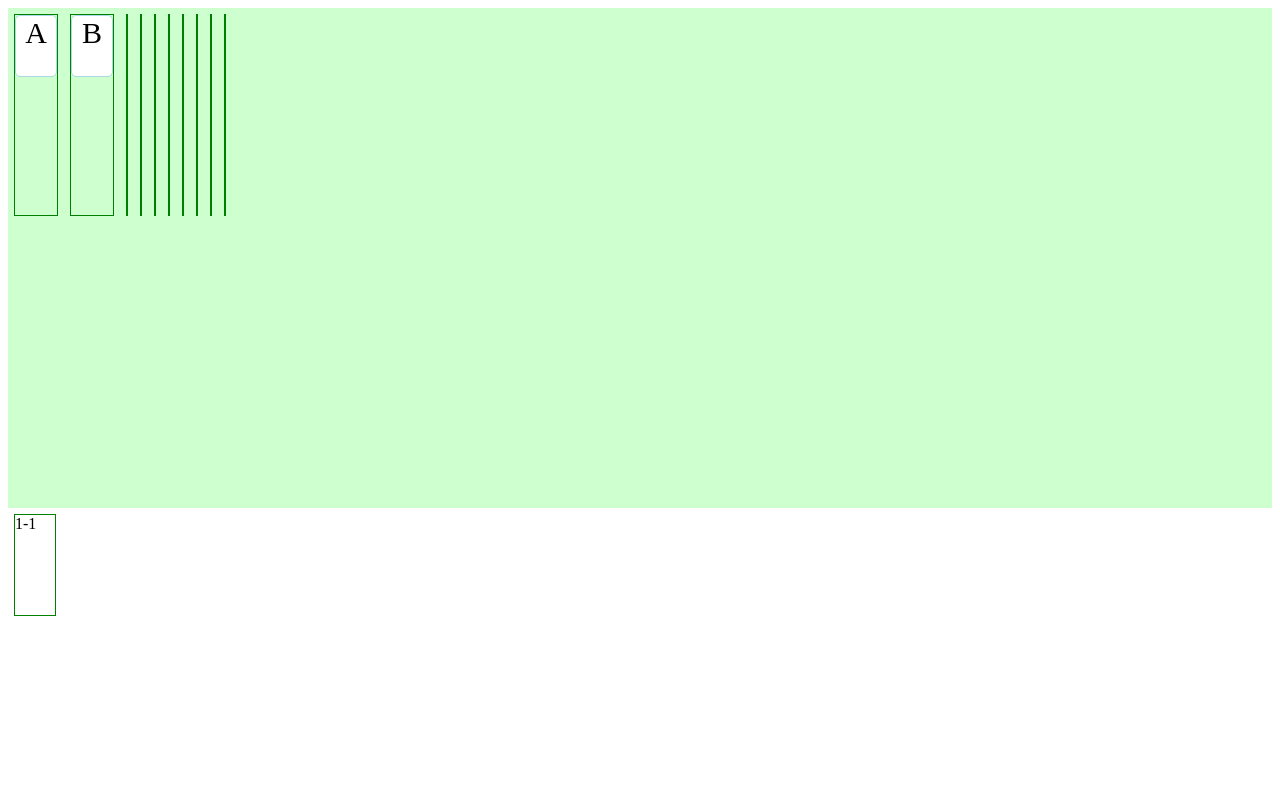
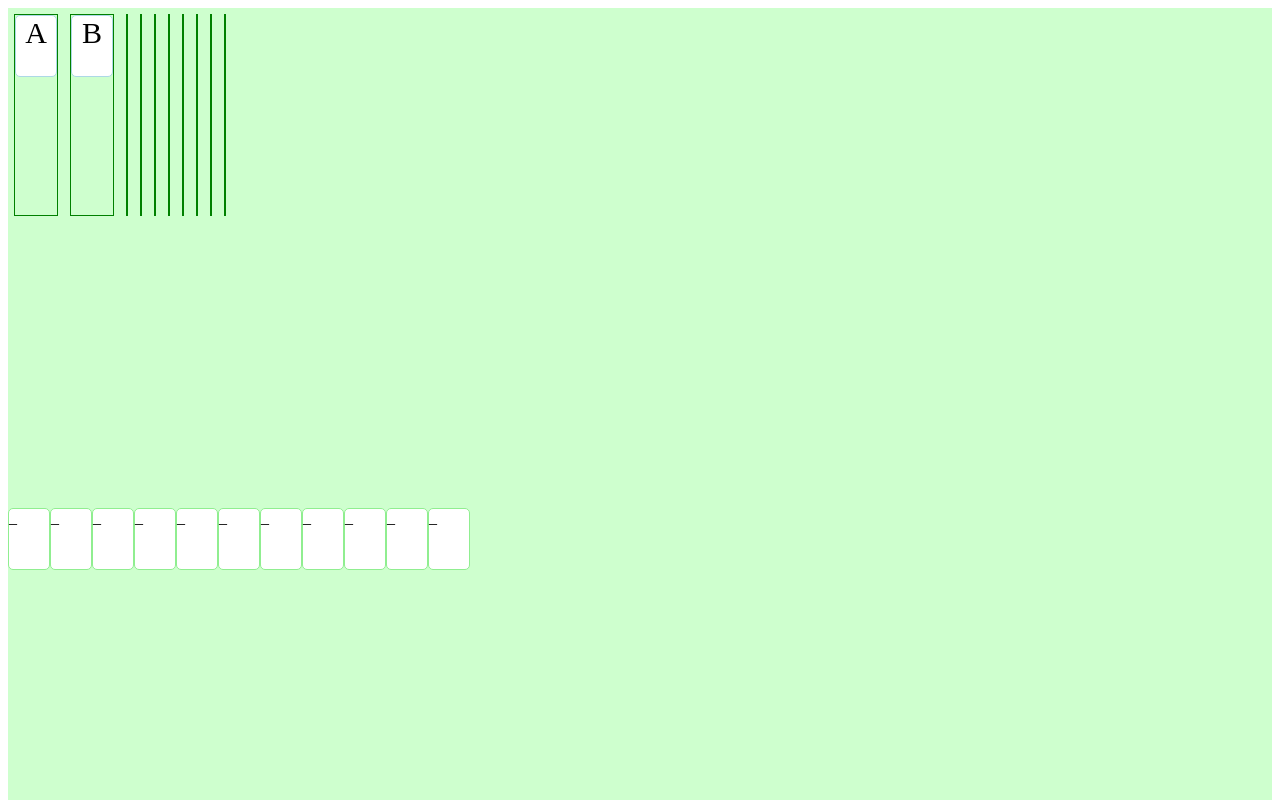
Before and after one commit to sergkab/web00, a plain HTML site: page spider/index.html in a window 1280 px wide. Shown: the top 800 px of the page. Drawn offline with Linux system fonts and the light colour scheme.

Commit message:
make 10 div in spider

```diff
--- a/spider/css/spider.css
+++ b/spider/css/spider.css
@@ -27,6 +27,15 @@
     color: black;
 }
 
+.karta{
+    border: 1px solid lightgreen;
+    border-radius: 5px;
+    background-color: white;
+    position: relative;
+    width: 40px;
+    height: 60px;
+}
+
 .podkid{
     position: absolute;
 
--- a/spider/index.html
+++ b/spider/index.html
@@ -5,7 +5,7 @@
     <meta name="viewport"
           content="width=device-width, user-scalable=no, initial-scale=1.0, maximum-scale=1.0, minimum-scale=1.0">
     <meta http-equiv="X-UA-Compatible" content="ie=edge">
-    <link rel="stylesheet" href="css/spider.css?1">
+    <link rel="stylesheet" href="css/spider.css?2">
     <title> spider </title>
 </head>
 
@@ -33,7 +33,21 @@
         </div>
     </div>
 
-    <div class = "pole2">
+    <div class = "pole">
+        <div class = "karta" id = "kart1"> _ </div>
+        <div class = "karta" id = "kart2"> _ </div>
+        <div class = "karta" id = "kart3"> _ </div>
+        <div class = "karta" id = "kart4"> _ </div>
+        <div class = "karta" id = "kart5"> _ </div>
+        <div class = "karta" id = "kart6"> _ </div>
+        <div class = "karta" id = "kart7"> _ </div>
+        <div class = "karta" id = "kart8"> _ </div>
+        <div class = "karta" id = "kart9"> _ </div>
+        <div class = "karta" id = "kart10"> _ </div>
+        <div class = "karta" id = "kart11"> _ </div>
+    </div>
+
+    <div class = "pole2" id="pole2">
         <div class = "colon2" id="infoline">
                 01
         </div>
--- a/spider/js/spider.js
+++ b/spider/js/spider.js
@@ -55,6 +55,23 @@ kolon.append(div1);
 div1.className = "card";
 div1.innerHTML = "B";
 
+function formirkart(){
+    let index_cart;
+    let tempstr;
+    let imyadiv;
+    let pole_2;
+    for ( index_cart=1; index_cart<4; index_cart++) {
+        tempstr = '#karta'+index_cart;
+        imyadiv = 'divk'+index_cart;
+        //let `${imyadiv}` = document.createElement('div');
+        pole_2 = document.querySelector('#pole2');
+        pole_2.append(`${imyadiv}`);
+        //`${imyadiv}`.className = "kart";
+        //`${imyadiv}`.innerHTML = "new";
+    }
+}
+
+//formirkart();
 
 //let proba1 = document.createElement('div');
 let proba1 = document.querySelector('.colon2');
```
